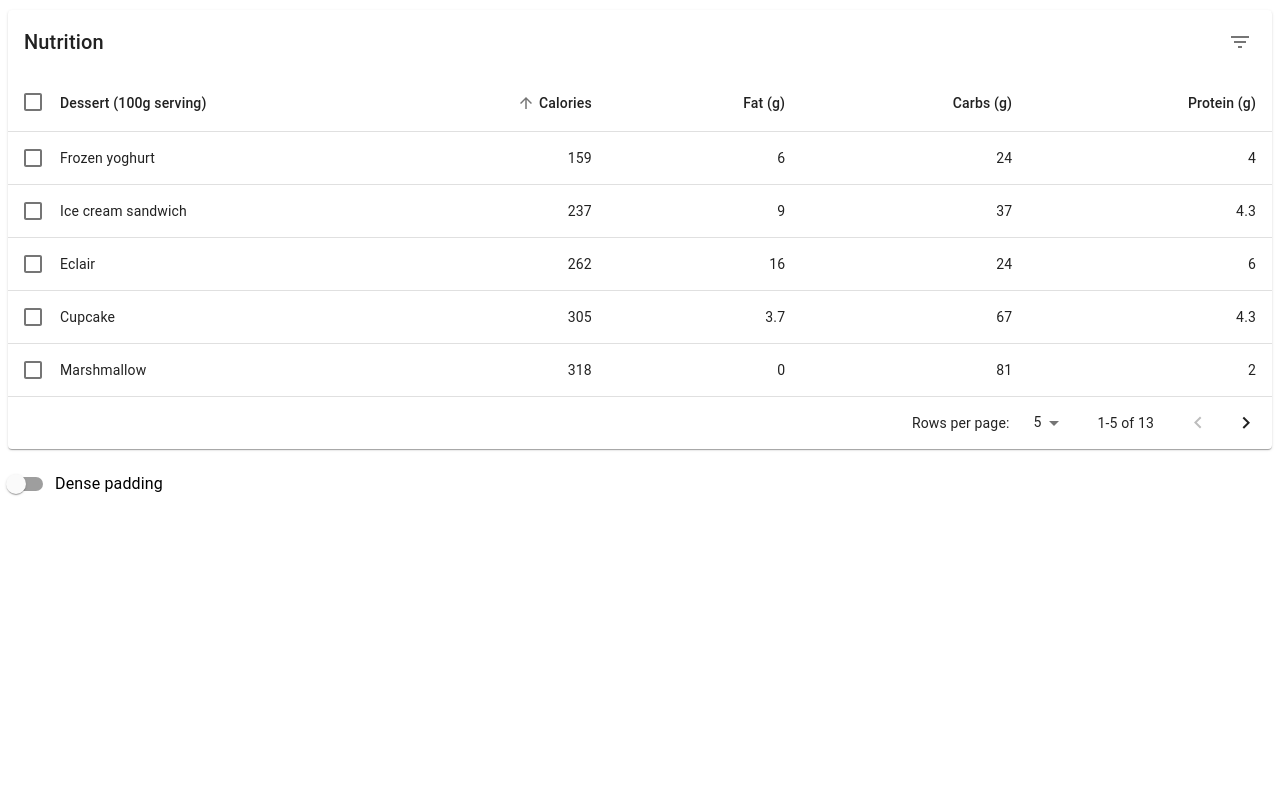
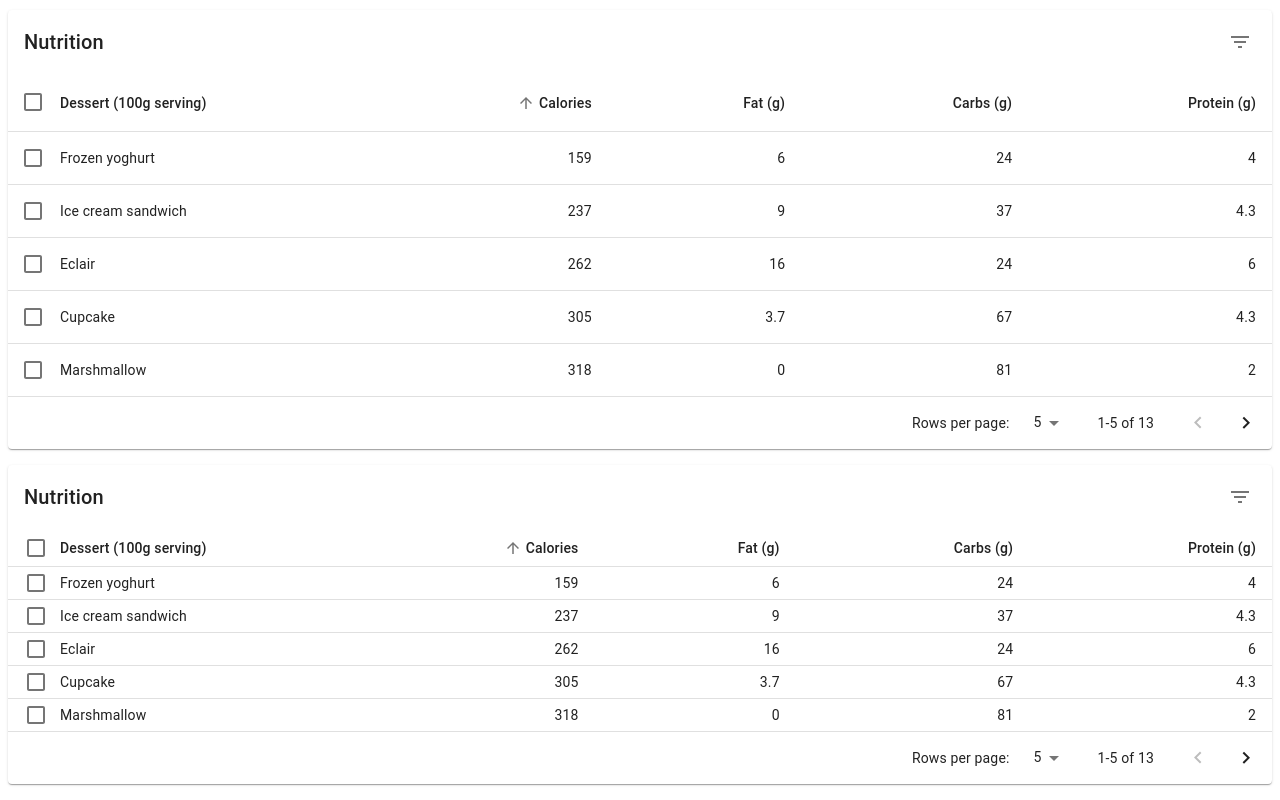
Before and after one commit to Bojagi/example-material-ui, a React app: page / in a window 1280 px wide. Shown: the part 476-1276 px from the top of the page. Before the commit the page ends 987 px from the top, so only its background shows below. Built offline with nearby package versions, Linux system fonts and the light colour scheme; the HTML template or start-up script is replaced by a standard one.

Commit message:
second table story

```diff
--- a/src/App.js
+++ b/src/App.js
@@ -13,6 +13,8 @@ export default function(props) {
       {TransferListStates.enhanced()}
       {Tabs.simple()}
       {Table.simple()}
+      {Table.dense()}
+
     </div>
   )
 }
--- a/src/components/Table.bojagi.js
+++ b/src/components/Table.bojagi.js
@@ -31,4 +31,5 @@ const headCells = [
 ];
 
 
-export const simple = () => <Table rows={rows} headCells={headCells} />
+export const simple = () => <Table rows={rows} headCells={headCells} dense={false} />
+export const dense = () => <Table rows={rows} headCells={headCells} dense={true} />
--- a/src/components/Table.js
+++ b/src/components/Table.js
@@ -18,8 +18,6 @@ import Paper from '@material-ui/core/Paper';
 import Checkbox from '@material-ui/core/Checkbox';
 import IconButton from '@material-ui/core/IconButton';
 import Tooltip from '@material-ui/core/Tooltip';
-import FormControlLabel from '@material-ui/core/FormControlLabel';
-import Switch from '@material-ui/core/Switch';
 import DeleteIcon from '@material-ui/icons/Delete';
 import FilterListIcon from '@material-ui/icons/FilterList';
 
@@ -189,14 +187,13 @@ const useStyles = makeStyles(theme => ({
 }));
 
 export default function EnhancedTable({
-  rows, headCells
+  rows, headCells, dense
 }) {
   const classes = useStyles();
   const [order, setOrder] = React.useState('asc');
   const [orderBy, setOrderBy] = React.useState('calories');
   const [selected, setSelected] = React.useState([]);
   const [page, setPage] = React.useState(0);
-  const [dense, setDense] = React.useState(false);
   const [rowsPerPage, setRowsPerPage] = React.useState(5);
 
   const handleRequestSort = (event, property) => {
@@ -241,10 +238,6 @@ export default function EnhancedTable({
   const handleChangeRowsPerPage = event => {
     setRowsPerPage(parseInt(event.target.value, 10));
     setPage(0);
-  };
-
-  const handleChangeDense = event => {
-    setDense(event.target.checked);
   };
 
   const isSelected = name => selected.indexOf(name) !== -1;
@@ -323,10 +316,6 @@ export default function EnhancedTable({
           onChangeRowsPerPage={handleChangeRowsPerPage}
         />
       </Paper>
-      <FormControlLabel
-        control={<Switch checked={dense} onChange={handleChangeDense} />}
-        label="Dense padding"
-      />
     </div>
   );
 }
```
